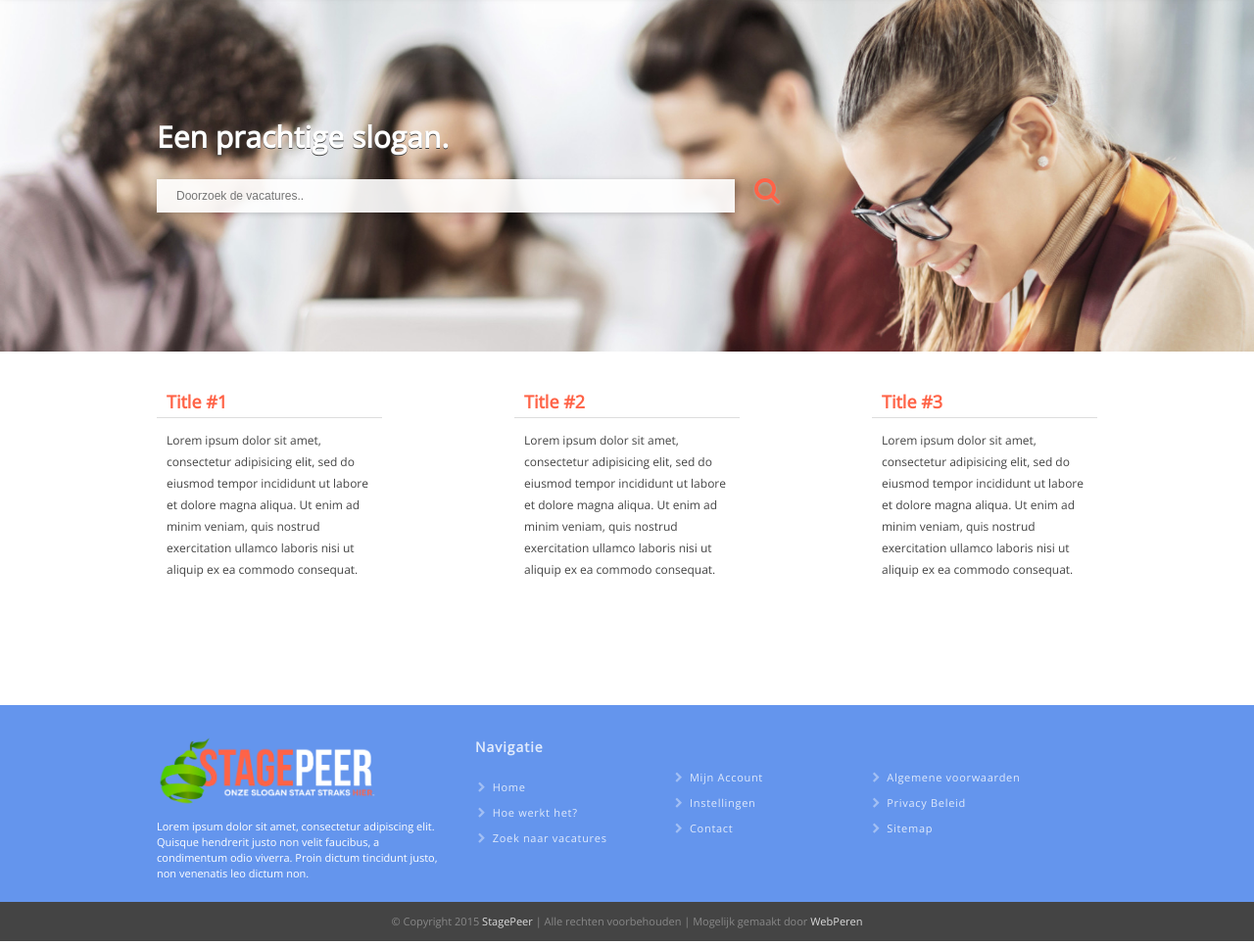
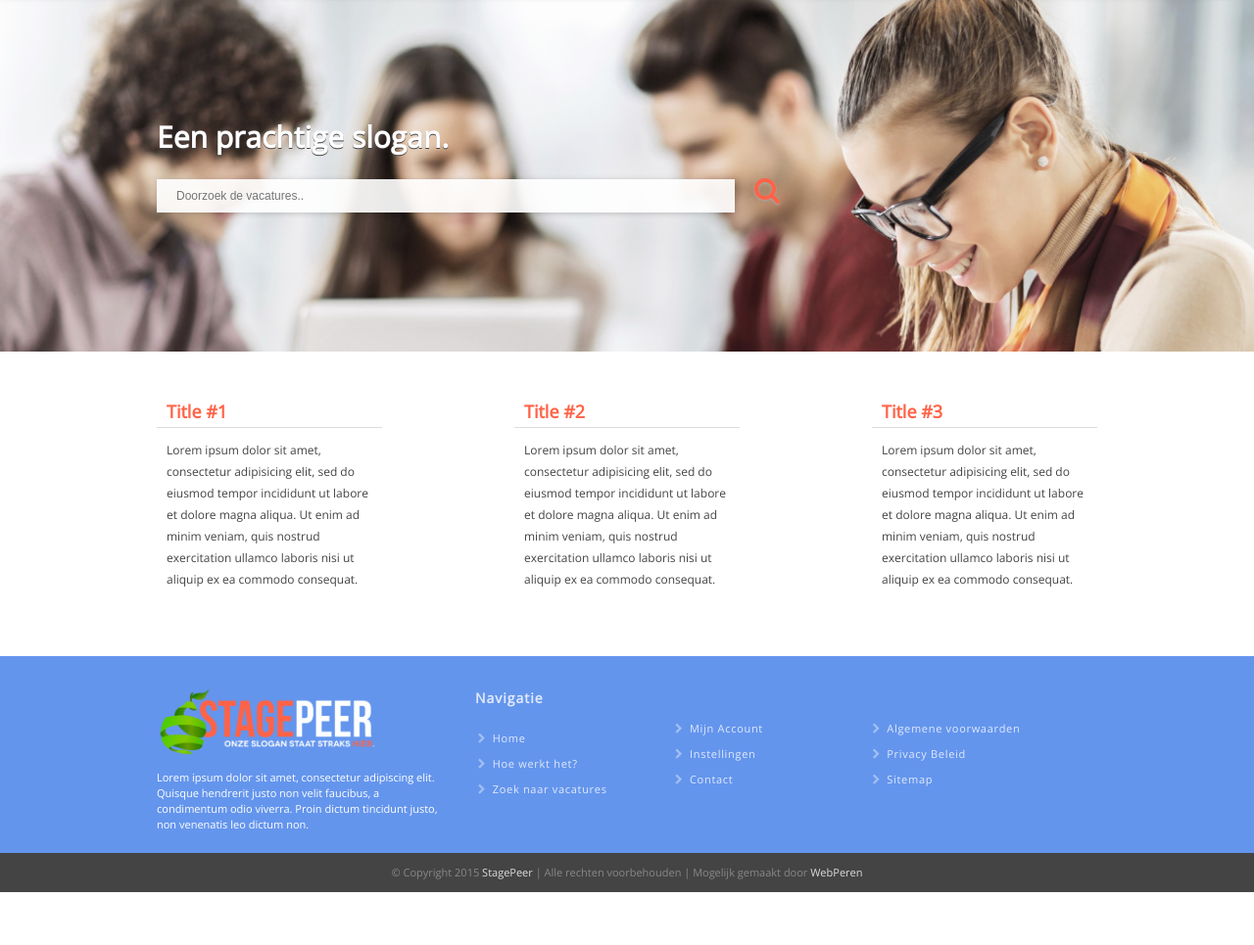
Before and after one commit to TychoA/Vacaturesite, a PHP site: page / in a window 1280 px wide. Shown: the part 145-1110 px from the top of the page at 98% size. After the commit the page ends 1056 px from the top, so only its background shows below. Run offline with PHP 8.4, Linux system fonts and the light colour scheme.

Commit message:
Changed padding homepage

```diff
--- a/css/style.css
+++ b/css/style.css
@@ -361,7 +361,7 @@ footer {
 .columns {
     float: left;
     width: 230px;
-    padding: 40px 0 60px 0;
+    padding: 50px 0 0px 0;
 }
 .columns p {
     padding: 0 10px 5px 10px;
```
